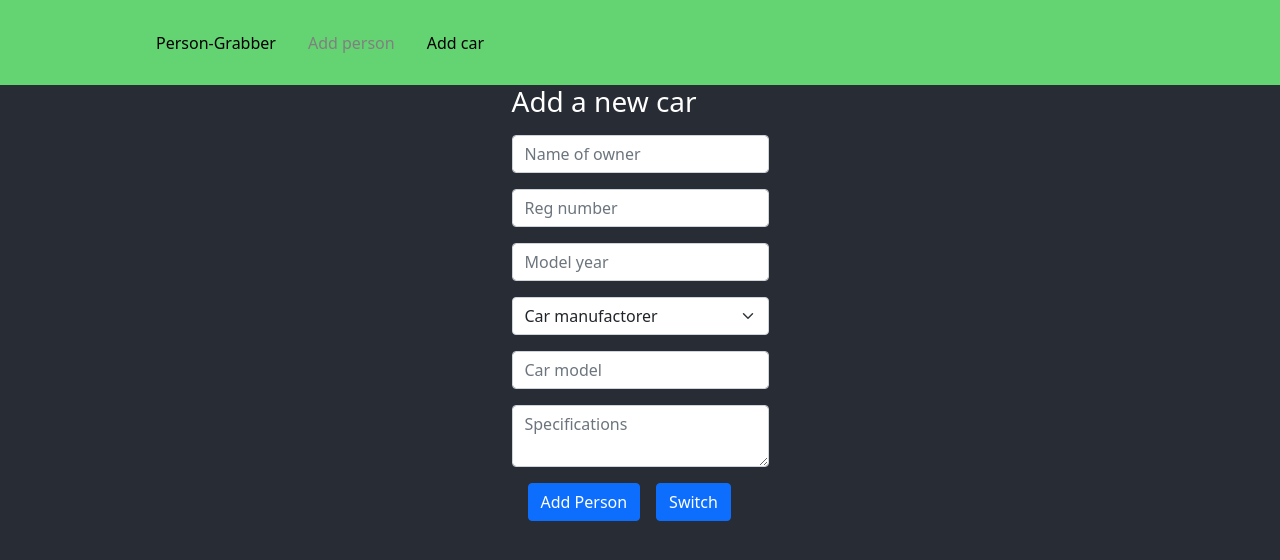
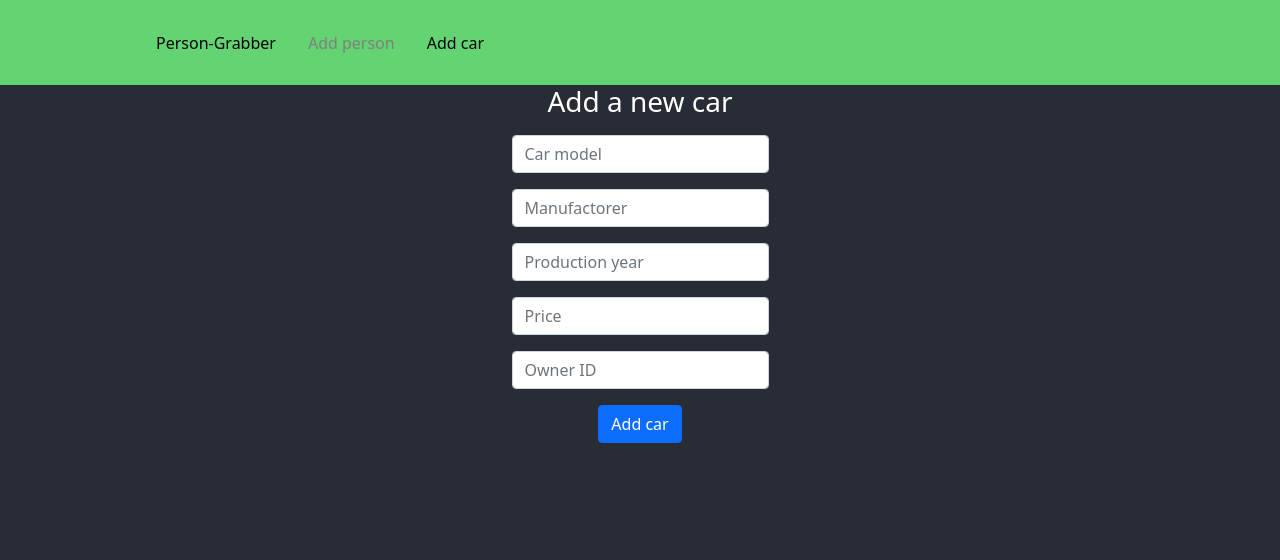
Before and after one commit to ukamovich/persongrabber, a React (Create React App) app in the folder frontend/: page /Addcar in a window 1280 px wide. Shown: the top 560 px of the page. Built offline with nearby package versions, Linux system fonts and the light colour scheme.

Commit message:
Work well enough #10

```diff
--- a/frontend/src/App.tsx
+++ b/frontend/src/App.tsx
@@ -1,6 +1,4 @@
 import "bootstrap/dist/css/bootstrap.css";
-import "./components/validation";
-
 import { BrowserRouter as Router, Switch, Route } from 'react-router-dom';
 
 import PageWrapper from './components/PageWrapper';
--- a/frontend/src/_helpers/fetchGrabber.ts
+++ b/frontend/src/_helpers/fetchGrabber.ts
@@ -15,4 +15,9 @@ async function fetchGrabber(queryBody: {query: String} , url: string) {
     return result.json()
 }
 
+const port = 3001 || process.env.REACT_APP_BACKEND_PORT
+const backendURL = `http://localhost:${port}/graphql`
+
+export {backendURL}
+
 export default fetchGrabber
--- a/frontend/src/components/pages/AddCarPage.tsx
+++ b/frontend/src/components/pages/AddCarPage.tsx
@@ -1,53 +1,93 @@
-import React from "react";
+import React, { useEffect, useState } from "react";
+import fetchGrabber, { backendURL } from "../../_helpers/fetchGrabber";
 
+interface CarInterface {
+  name: String
+  company: String
+  production_year: number
+  price: number
+  owner: string
+}
+
+const initialCar: CarInterface = {
+  name: "",
+  company: "",
+  production_year: 0,
+  price: 0,
+  owner: ""
+}
+
+function validateForm(car: CarInterface): boolean {
+  for (let [key, value] of Object.entries(car)) {
+    if (!value) {
+      alert(`${key} cannot be empty!`)
+      return false
+    }
+  }
+  return true
+}
 
 export function AddCarPage() {
 
+  const [car, setCar] = useState<CarInterface>(initialCar)
+
+  const handleChange = (event: React.ChangeEvent<HTMLInputElement | HTMLSelectElement | HTMLTextAreaElement>) => {
+    setCar({ ...car, [event.target.name]: event.target.value })
+  }
+
+
   const submitForm = (event: React.FormEvent<HTMLFormElement>) => {
+    // Preventing the page from reloading
     event.preventDefault();
-    alert();
+
+    if (validateForm(car)) {
+      let queryBody = {
+        query: `
+          mutation {
+            createCar(data: {
+              name: "${car.name}"
+              company: "${car.company}"
+              production_year: ${car.production_year}
+              price: ${car.price}
+              owner: "${car.owner}"
+            }) {
+              _id
             }
+          }
+        `
+      }
+      fetchGrabber(queryBody, backendURL).then(res => {
+        alert("Success! New cars id is: " + res.data.createCar._id)
+        setCar(initialCar)
+      })
+    } else {
+      console.log("Err!")
+    }
+  }
+
+
   return (
 
-      <form className="requires-validation" noValidate onSubmit={submitForm} >
+    <form onSubmit={submitForm} style={{textAlign: "center"}}>
       <h3>Add a new car <span className="label label-default"></span></h3>
       <div className="col-md-12">
-            <input type="text" className="form-control mt-3" required placeholder="Name of owner" name="name" />
-            <div className="invalid-feedback">Name field is empty</div>
+        <input type="text" className="form-control mt-3" required placeholder="Car model" name="name" onChange={handleChange}/>
       </div>
       <div className="col-md-12">
-            <input type="text" className="form-control mt-3" required placeholder="Reg number" name="name" />
-            <div className="invalid-feedback">Reg number field is empty</div>
+        <input type="text" className="form-control mt-3" placeholder="Manufactorer" name="company" onChange={handleChange}/>
       </div>
       <div className="col-md-12">
-            <input type="number" className="form-control mt-3" placeholder="Model year" name="age" />
-            <div className="invalid-feedback">Date field is empty</div>
-          </div>
-          <div className="form-group">
-            <select className="form-select mt-3" name="name" >
-              <option selected disabled value="">Car manufactorer</option>
-              <option value="male">Toyota</option>
-              <option value="female">Opel</option>
-              <option value="female">Volvo</option>
-              <option value="female">Saab</option>
-              <option value="female">Ferrari</option>
-              <option value="female">Koeningsegg</option>
-              <option value="female">Nissan</option>
-              <option value="female">Ford</option>
-              <option value="female">Volkswagen</option>
-            </select>
+        <input type="number" className="form-control mt-3" placeholder="Production year" name="production_year" onChange={handleChange}/>
       </div>
       <div className="col-md-12">
-            <input type="text" className="form-control mt-3" placeholder="Car model" name="age" />
-            <div className="invalid-feedback">Car model field is empty</div>
+        <input type="number" className="form-control mt-3" placeholder="Price" name="price" onChange={handleChange}/>
       </div>
       <div className="col-md-12">
-            <textarea className="form-control mt-3" placeholder="Specifications" name="specs"></textarea>
+        <input type="text" className="form-control mt-3" placeholder="Owner ID" name="owner" onChange={handleChange}/>
       </div>
 
       <div className="">
-          <button type="submit" id="submit" className="btn btn-primary mt-3 mx-3" >Add Person</button>
-          <button type="button" className="btn btn-primary mt-3">Switch</button>
+        <button type="submit" id="submit" className="btn btn-primary mt-3 mx-3" >Add car</button>
       </div>
     </form>
   );
--- a/frontend/src/components/pages/AddPersonPage.tsx
+++ b/frontend/src/components/pages/AddPersonPage.tsx
@@ -95,7 +95,7 @@ function AddPersonPage() {
 
   return (
 
-    <form className="requires-validation" noValidate onSubmit={submitForm} >
+    <form onSubmit={submitForm} style={{textAlign: "center"}}>
       <h3>Add a new person <span className="label label-default"></span></h3>
       <div className="col-md-12">
         <input type="text" className="form-control mt-3" required placeholder="First Name" name="first_name" onChange={handleChange} />
@@ -120,6 +120,9 @@ function AddPersonPage() {
       </div>
 
       <button type="submit" id="submit" className="btn btn-primary mt-3 mx-3" >Submit</button>
+      {id && (
+        <p>New person id: {id}</p>
+      )}
     </form>
   );
 }
--- a/frontend/src/components/validation.tsx
+++ /dev/null
@@ -1,19 +0,0 @@
-
-
-export function validation() {
-"use strict"
-
-const forms = document.querySelectorAll(".requires-validation")
-Array.from(forms)
-    .forEach((form: any) => {
-        form.addEventListener("submit", (event: any) => {
-            if (!form.checkValidity()) {
-                event.preventDefault()
-                event.stopPropagation()
-            }
-
-            form.classList.add("is-validated")
-        }, false)
-    })
-
-}
```
Lines whose indentation alone changed are shown as unchanged.
